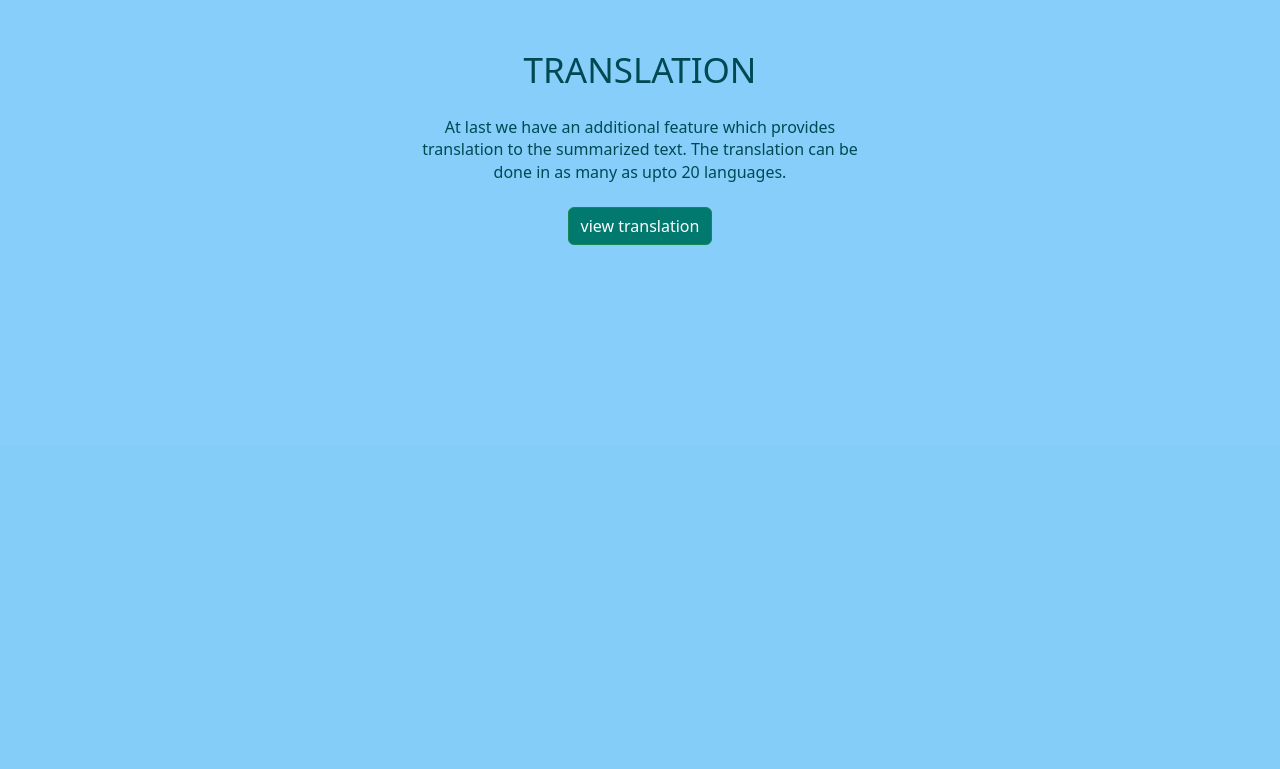
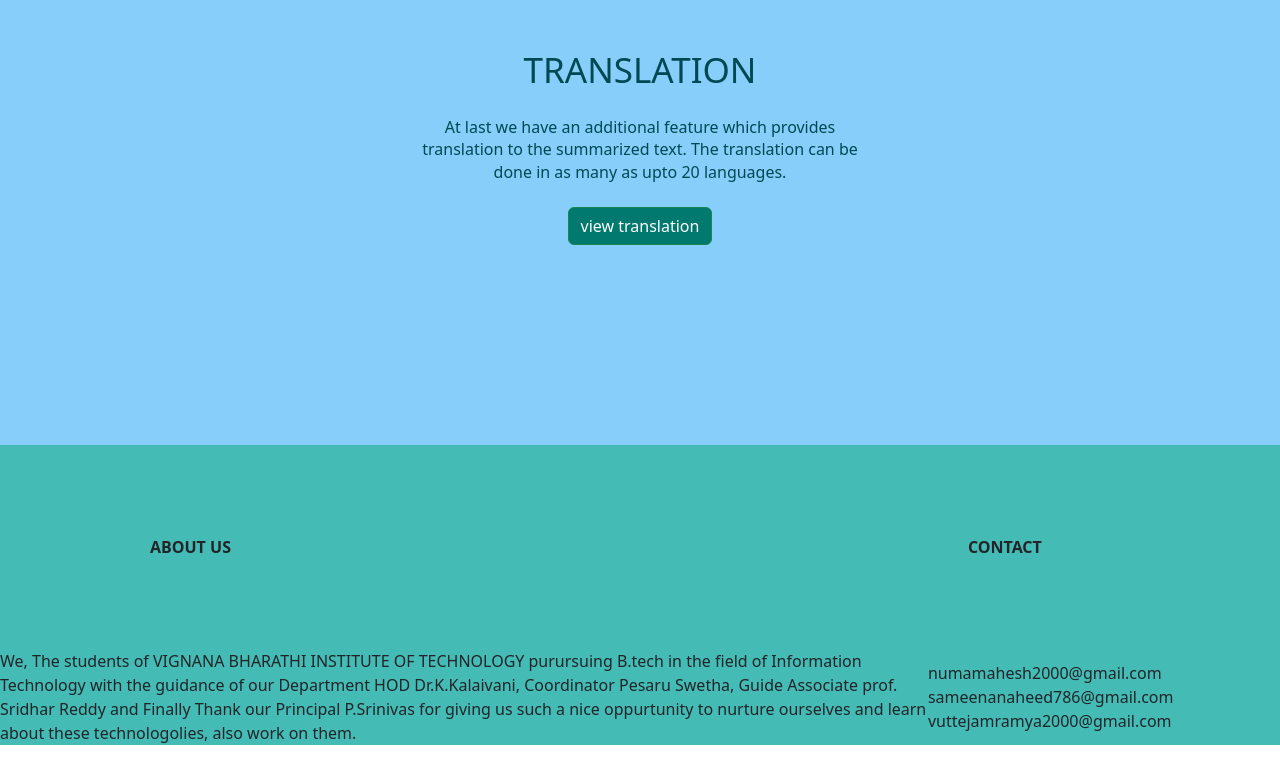
Before and after one commit to NarayanabhatlaMahesh/ocrwtp, a Django app: page /upload/ in a window 1280 px wide. Shown: the part 1905-2674 px from the top of the page. Before the commit the page ends 2150 px from the top, so only its background shows below. Run offline with Django 4.2, Linux system fonts and the light colour scheme.

Commit message:
Update base1.html

```diff
--- a/OCRWTP/templates/base1.html
+++ b/OCRWTP/templates/base1.html
@@ -108,7 +108,19 @@
         </div>
       </form>
 </div>
-</section>
+<table>
+    <tr>
+<th style="background-color: #45bbb5; padding: 90px 150px;
+position: relative; ">ABOUT US</th><th style="background-color: #45bbb5; padding: 70px 40px;
+  position: relative;">CONTACT</th></tr>
+<tr>
+<td style="background-color: #45bbb5;
+position: relative;">We, The students of VIGNANA BHARATHI INSTITUTE OF TECHNOLOGY purursuing B.tech in the field of Information Technology with the guidance of our Department HOD Dr.K.Kalaivani, Coordinator Pesaru Swetha, Guide Associate prof. Sridhar Reddy and Finally Thank our Principal P.Srinivas for giving us such a nice oppurtunity to nurture ourselves and learn about these technologolies, also work on them.</td>
+
+<td style="background-color: #45bbb5; ">numamahesh2000@gmail.com &nbsp; sameenanaheed786@gmail.com &nbsp; vuttejamramya2000@gmail.com</td>
+</tr>
+</table>
+
 
 <script src="https://cdn.jsdelivr.net/npm/bootstrap@5.3.0-alpha1/dist/js/bootstrap.bundle.min.js" integrity="sha384-w76AqPfDkMBDXo30jS1Sgez6pr3x5MlQ1ZAGC+nuZB+EYdgRZgiwxhTBTkF7CXvN" crossorigin="anonymous"></script>
 
```
Lines whose indentation alone changed are shown as unchanged.
